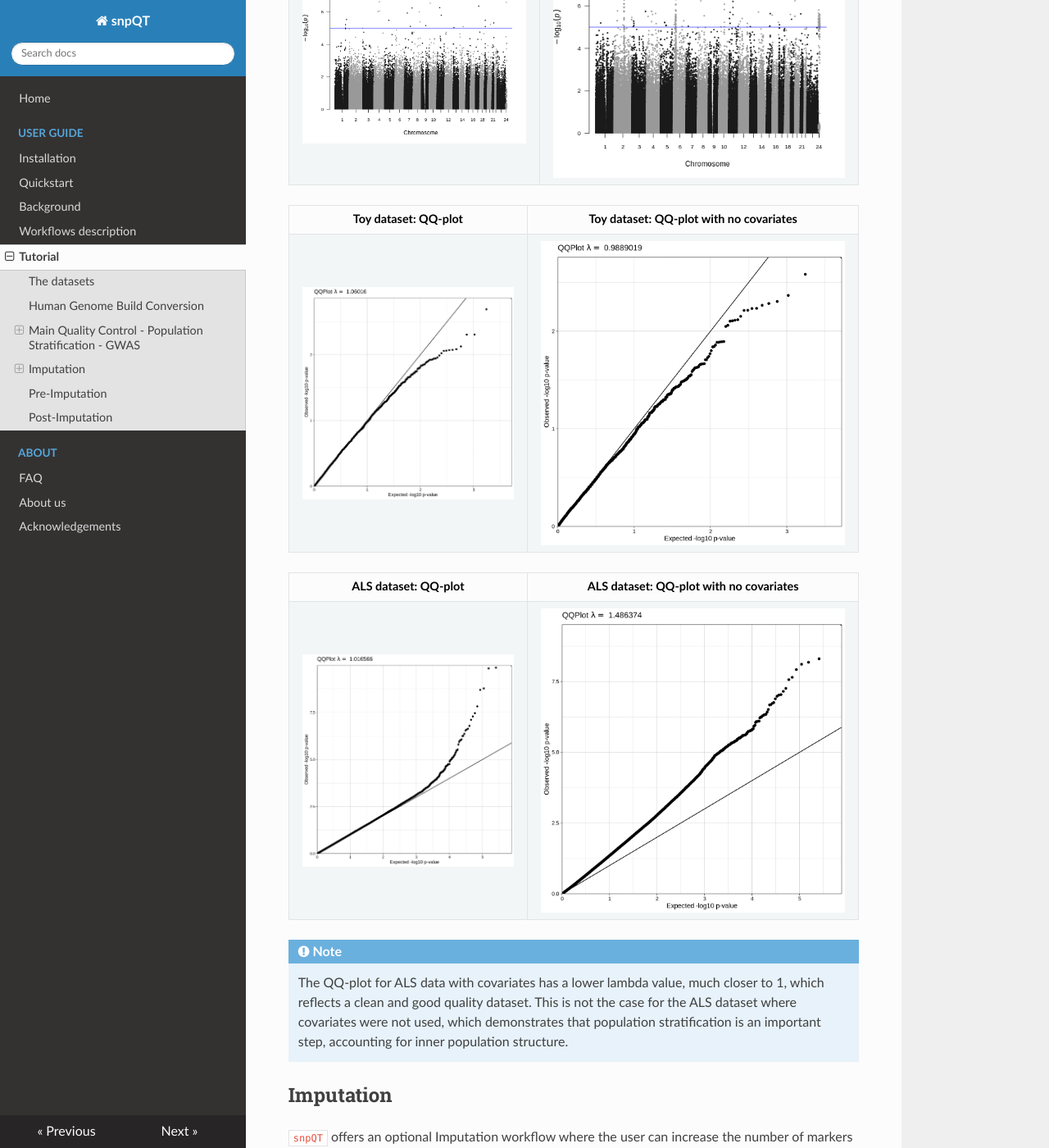
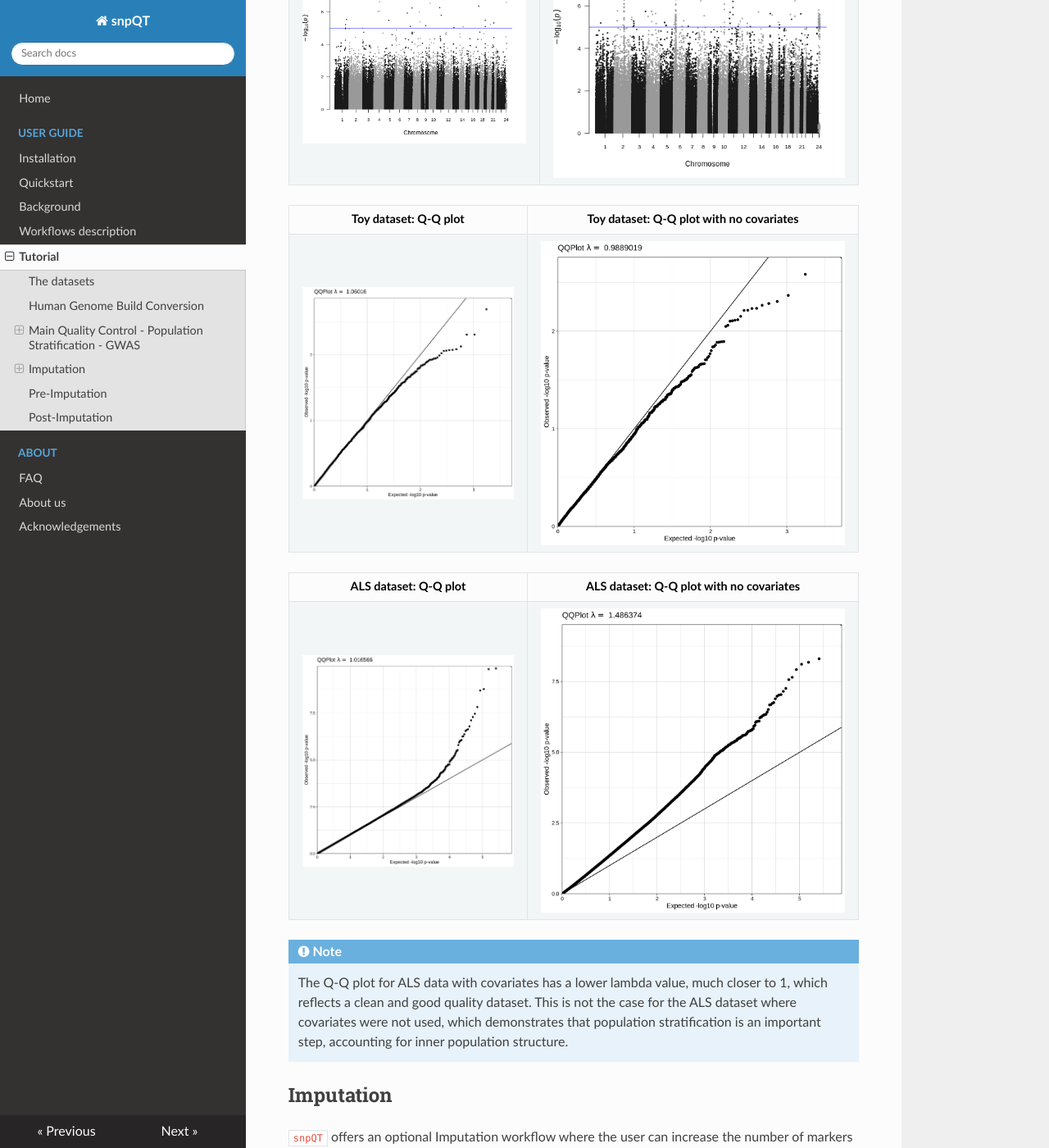
Before and after one commit to nebfield/snpQT, an MkDocs documentation site: the page built from docs/user-guide/results.md, in a window 1280 px wide and 1400 px high, scrolled down 18130 px. Shown: the whole window at 82% size. Built offline with MkDocs 1.6.1, drawn with Linux system fonts in a browser that asks for light colours; nearby versions of some CDN libraries; some of the changed text lies outside the part shown.

Commit message:
Update results.md

```diff
--- a/docs/user-guide/results.md
+++ b/docs/user-guide/results.md
@@ -301,16 +301,16 @@ ALS dataset: Manhattan plot                  |ALS dataset: Manhattan plot with n
 ![](../img/als_dataset/gwas/logistic_results_manhattan.png)|![](../img/als_dataset/gwas/logistic_results_nocovars_manhattan.png)
 
 
-Toy dataset: QQ-plot                  |Toy dataset: QQ-plot with no covariates
+Toy dataset: Q-Q plot                  |Toy dataset: Q-Q plot with no covariates
 :-------------------------------------------:|:--------------:
 ![](../img/toy_dataset/gwas/logistic_results_qqplot.png)|![](../img/toy_dataset/gwas/logistic_results_nocovars_qqplot.png)
 
-ALS dataset: QQ-plot                 |ALS dataset: QQ-plot with no covariates
+ALS dataset: Q-Q plot                 |ALS dataset: Q-Q plot with no covariates
 :-------------------------------------------:|:--------------:
 ![](../img/als_dataset/gwas/logistic_results_qqplot.png)|![](../img/als_dataset/gwas/logistic_results_nocovars_qqplot.png)
 
 !!!Note
-	The QQ-plot for ALS data with covariates has a lower lambda value, much closer to 1, which reflects a clean and good quality dataset. This is not the case for the ALS dataset where covariates were not used, which demonstrates that population stratification is an important step, accounting for inner population structure.
+	The Q-Q plot for ALS data with covariates has a lower lambda value, much closer to 1, which reflects a clean and good quality dataset. This is not the case for the ALS dataset where covariates were not used, which demonstrates that population stratification is an important step, accounting for inner population structure.
 
 ## Imputation
 
@@ -360,11 +360,11 @@ ALS dataset: Manhattan plot                  |ALS dataset: Manhattan plot with n
 ![](../img/als_dataset/gwas/logistic_results_manhattan.png)|![](../img/als_dataset/gwas/logistic_results_nocovars_manhattan.png)
 
 
-Toy dataset: QQ-plot                  |Toy dataset: QQ-plot with no covariates
+Toy dataset: Q-Q plot                  |Toy dataset: Q-Q plot with no covariates
 :-------------------------------------------:|:--------------:
 ![](../img/toy_dataset/imputation-GWAS/logistic_results_qqplot.png)|![](../img/toy_dataset/imputation-GWAS/logistic_results_nocovars_qqplot.png)
 
-ALS dataset: QQ-plot                 |ALS dataset: QQ-plot with no covariates
+ALS dataset: Q-Q plot                 |ALS dataset: Q-Q plot with no covariates
 :-------------------------------------------:|:--------------:
 ![](../img/als_dataset/gwas/logistic_results_qqplot.png)|![](../img/als_dataset/gwas/logistic_results_nocovars_qqplot.png)
 
```
